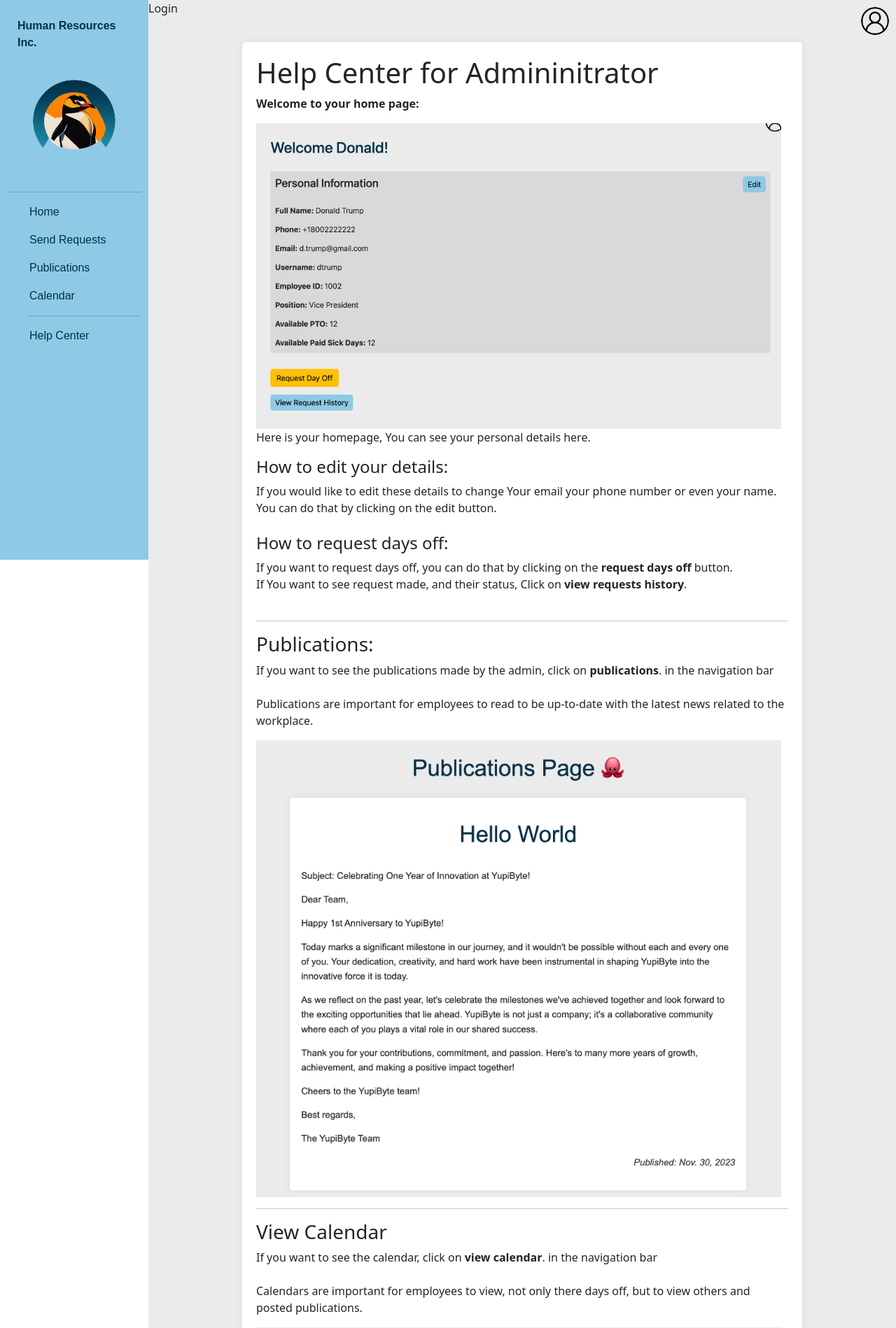
After one commit to YupiByte/HR-Management, a Django app: template src/hr_management/user/templates/help/employee_home_help.html in a window 1280 px wide. The commit adds this page. Shown: the top 1898 px of the page at 70% size. Run offline with Django 3.2, Linux system fonts and the light colour scheme; the template is opened without the code that fills it, so the values that code supplies are empty.

Commit message:
Help center employee

```diff
--- a/src/hr_management/hr_management/settings.py
+++ b/src/hr_management/hr_management/settings.py
@@ -28,11 +28,11 @@ BASE_DIR = Path(__file__).resolve().parent.parent
 SECRET_KEY = os.environ.get('DJANGO_SECRET_KEY')
 
 # SECURITY WARNING: don't run with debug turned on in production!
-DEBUG = False
+DEBUG = True
 
 ALLOWED_HOSTS = ['*']
 
-CSRF_TRUSTED_ORIGINS = ['https://*.ngrok-free.app']
+CSRF_TRUSTED_ORIGINS = ['https://*.ngrok-free.app', 'https://*remote.it']
 # Application definition
 
 INSTALLED_APPS = [
--- a/src/hr_management/user/templates/help/admin_home_help.html
+++ b/src/hr_management/user/templates/help/admin_home_help.html
@@ -15,7 +15,7 @@
     <a id="Help_Center_Admin_0"></a>Help Center for Admininitrator
     </h1>
     <p class="has-line-data" data-line-start="2" data-line-end="3">
-    <strong> Welcome to you home page: </strong>
+    <strong> Welcome to your home page: </strong>
     </p>
 
 
--- /dev/null
+++ b/src/hr_management/user/templates/help/employee_home_help.html
@@ -0,0 +1,54 @@
+{% extends "base.html" %}
+{% load static %}
+
+
+{% block content%}
+
+<head>
+    <meta charset="UTF-8">
+    <meta name="viewport" content="width=device-width, initial-scale=1.0">
+
+    <title>Help Center for Employees</title>
+</head>
+
+<section>
+    <h1 class="code-line" data-line-start="0" data-line-end="1">
+    <a id="Help_Center_Admin_0"></a>Help Center for Admininitrator
+    </h1>
+
+    <p class="has-line-data" data-line-start="2" data-line-end="3">
+        <strong> Welcome to your home page: </strong>
+        </p>
+        <img src="{% static 'images/Employee_home.png' %}">
+        <br>
+        <p>
+            Here is your homepage, You can see your personal details here.<br/>
+            <h4>How to edit your details:</h4>
+            If you would like to edit these details to change Your email your phone number or even your name.<br/>
+            You can do that by clicking on the edit button.<br/>
+            <br>
+            <h4>How to request days off:</h4>
+            If you want to request days off, you can do that by clicking on the <strong>request days off </strong> button.<br/>
+            If You want to see request made, and their status, Click on <strong>view requests history</strong>.<br/>
+            <br>
+            <hr>
+            <h3> Publications:</h3>
+            <p>
+            If you want to see the publications made by the admin, click on <strong> publications</strong>. in the navigation bar<br/>
+            <br>
+            Publications are important for employees to read to be up-to-date with the latest news related to the workplace.<br/>
+            </p>
+            <img src="{% static 'images/publications_page.png' %}">
+            <br>
+            <hr>
+            <h3> View Calendar </h3>
+            <p>
+            If you want to see the calendar, click on <strong> view calendar</strong>. in the navigation bar<br/>
+            <br>
+            Calendars are important for employees to view, not only there days off, but to view others and posted publications.
+            </p>
+            <img src="{% static 'images/calendar.png' %}">
+
+</section>
+
+{% endblock content%}
--- a/src/hr_management/user/templates/navbar.html
+++ b/src/hr_management/user/templates/navbar.html
@@ -57,6 +57,10 @@
           <p class="nav-item">
             <a class="nav-link" href="{% url 'calendar' %}">Calendar</a>
           </p>
+          <hr>
+          <p class="nav-item">
+            <a class="nav-link" href="{% url 'help' %}">Help Center</a>
+          </p>
         {% endif %}
 
       </div>
--- a/src/hr_management/user/views.py
+++ b/src/hr_management/user/views.py
@@ -178,8 +178,10 @@ def edit_profile(request):
 
 # ======> Help Views <======
 def help(request):
-	if request.user.is_authenticated:
+	if request.user.is_authenticated and request.user.is_staff:
 		return render(request, '../templates/help/admin_home_help.html', {'title': 'Help'})
+	elif request.user.is_authenticated and not(request.user.is_staff):
+		return render(request, '../templates/help/employee_home_help.html', {'title': 'Help'})
 	else:
 		messages.success(request, "You Must Be Logged In...")
 		return redirect('home')
```
Also changed, not shown: src/hr_management/static/images/Employee_home.png (added), src/hr_management/static/images/calendar.png (added), src/hr_management/static/images/publications_page.png (added).
